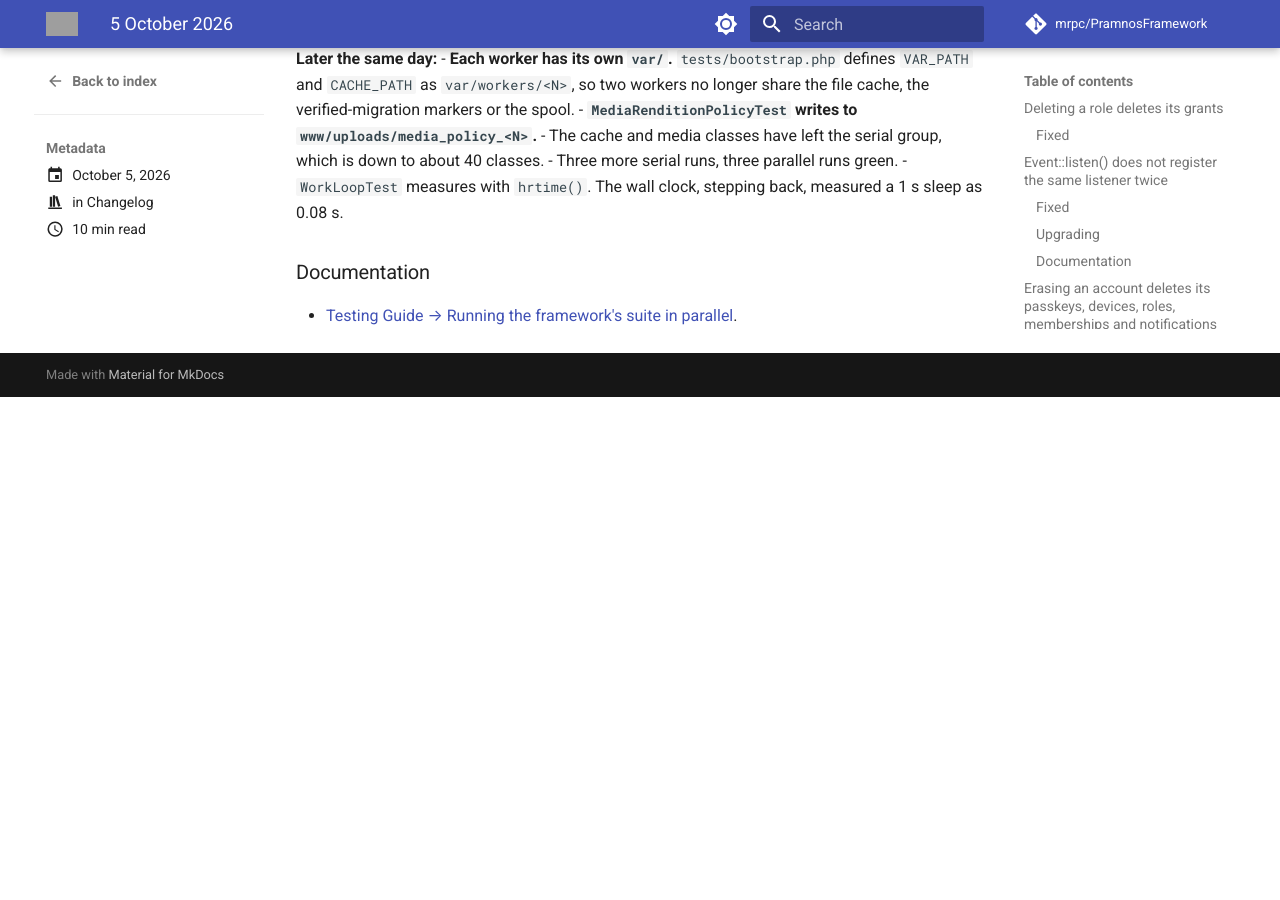
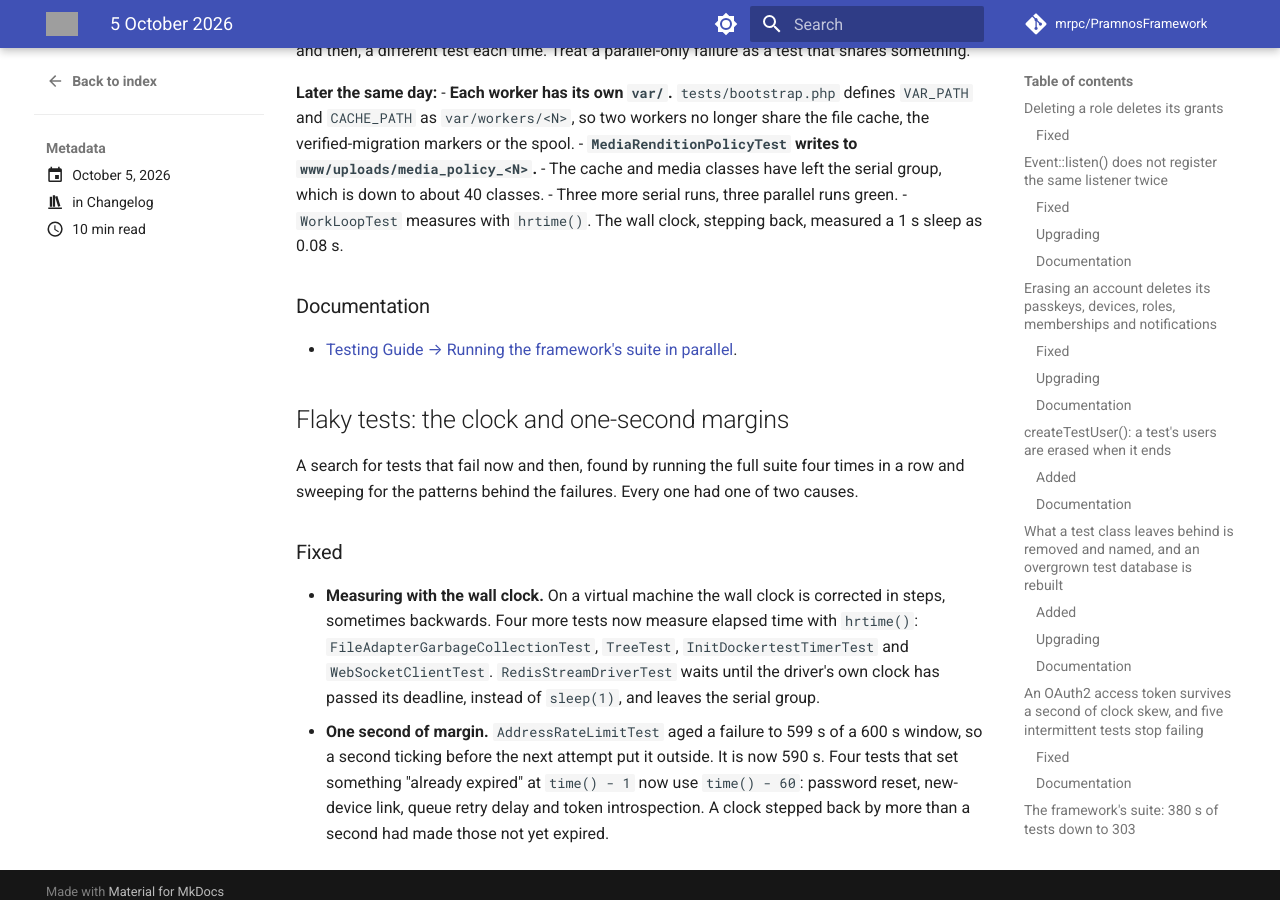
Before and after one commit to mrpc/PramnosFramework, an MkDocs documentation site: the page built from docs/version-history/posts/2026-10-05.md, in a window 1280 px wide and 900 px high, scrolled down 8392 px. Built offline with MkDocs 1.6.1 and Material for MkDocs 9.7.7, drawn with Linux system fonts in a browser that asks for light colours; comment, search, counter and statistics services are not loaded; before the commit the page ends 8789 px from its top, so only the background shows below that; some of the changed text lies outside the part shown; grey boxes are pictures that could not be loaded.

Commit message:
test: no test measures with the wall clock or stands one second from a boundary

```diff
--- a/docs/version-history/posts/2026-10-05.md
+++ b/docs/version-history/posts/2026-10-05.md
@@ -18,6 +18,7 @@ categories:
 - Three more slow test classes: 303 s down to 288
 - symfony/console 6.4
 - The framework's suite runs in parallel: `./dockertest --parallel`
+- Flaky tests: the clock and one-second margins
 
 <!-- more -->
 
@@ -333,3 +334,21 @@ something.
 ### Documentation
 
 - [Testing Guide → Running the framework's suite in parallel](../../Pramnos_Testing_Guide.md#running-the-frameworks-suite-in-parallel).
+
+## Flaky tests: the clock and one-second margins
+
+A search for tests that fail now and then, found by running the full suite four times in a row
+and sweeping for the patterns behind the failures. Every one had one of two causes.
+
+### Fixed
+
+- **Measuring with the wall clock.** On a virtual machine the wall clock is corrected in steps,
+  sometimes backwards. Four more tests now measure elapsed time with `hrtime()`:
+  `FileAdapterGarbageCollectionTest`, `TreeTest`, `InitDockertestTimerTest` and
+  `WebSocketClientTest`. `RedisStreamDriverTest` waits until the driver's own clock has passed
+  its deadline, instead of `sleep(1)`, and leaves the serial group.
+- **One second of margin.** `AddressRateLimitTest` aged a failure to 599 s of a 600 s window, so
+  a second ticking before the next attempt put it outside. It is now 590 s. Four tests that set
+  something "already expired" at `time() - 1` now use `time() - 60`: password reset,
+  new-device link, queue retry delay and token introspection. A clock stepped back by more
+  than a second had made those not yet expired.
```
Also changed, not shown: other parts of docs/version-history/posts/2026-10-05.md (+1 -1 lines), 10 other files.
